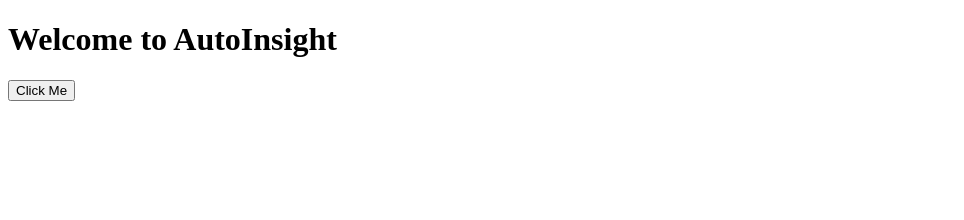
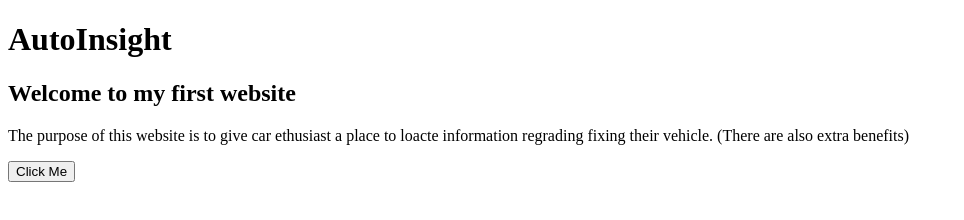
Before and after one commit to JeovaniQuintanilla/AutoInsight, a plain HTML site: page index.html in a window 1280 px wide. Shown: the whole page, without its empty margins (0-964 px from the left). Drawn offline with Linux system fonts and the light colour scheme.

Commit message:
Feat: Added to Body

```diff
--- a/index.html
+++ b/index.html
@@ -1,10 +1,14 @@
 <!DOCTYPE html>
 <head>
 
-    <h1>Welcome to AutoInsight</h1>
-    <button>Click Me</menu></button>
+    <h1>AutoInsight</h1>
+
 </head>
 <body>
-
+    <h2>Welcome to my first website</h2>
+    <p>The purpose of this website is to give car ethusiast a place to
+        loacte information regrading fixing their vehicle. (There are also extra benefits)
+    </p>
+    <button>Click Me</menu></button>
 
 </body>
```
